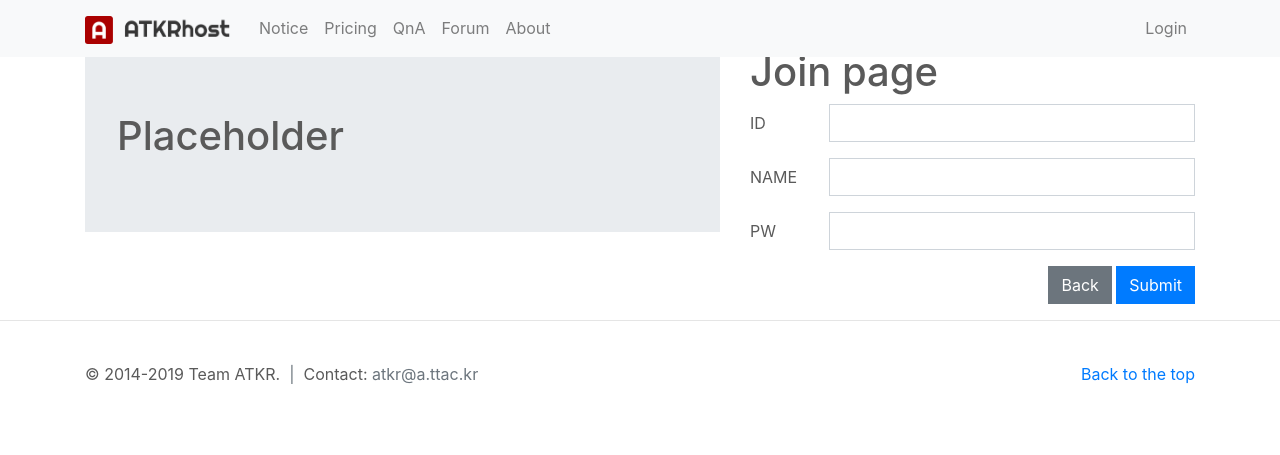
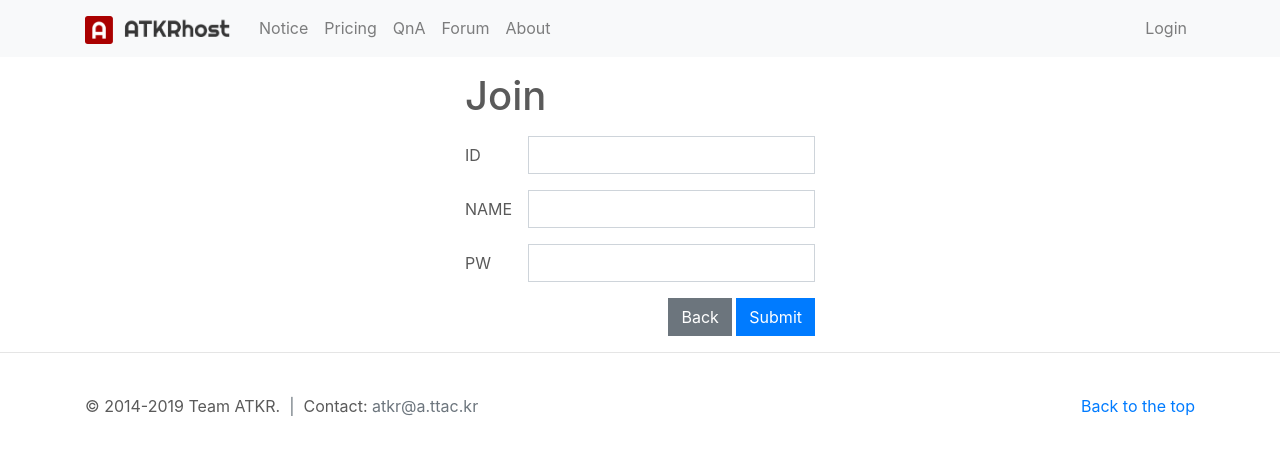
Before and after one commit to Xvezda/xvzd-wargame, a Flask app: template app/templates/join.html in a window 1280 px wide. Shown: the top 455 px of the page. Run offline with Flask 2, Linux system fonts and the light colour scheme; the template is opened without the code that fills it, so the values that code supplies are empty; parts of the project's set-up code (start-up, migrations or seed data) failed here and were passed over; some libraries are stand-ins or nearby versions.

Commit message:
Change account page style

```diff
--- a/app/templates/base.html
+++ b/app/templates/base.html
@@ -2,7 +2,7 @@
 <html>
   <head>
     {%- block meta -%}{% include 'meta.html' %}{%- endblock -%}
-    <title>{% block title -%}ATKRHost{%- endblock %} - Powered by Team ATKR</title>
+    <title>{% block title -%}ATKRhost{%- endblock %} - Powered by Team ATKR</title>
     {%- block styles -%}{% include 'styles.html' %}{%- endblock -%}
     {%- block scripts_head -%}{% include 'scripts_head.html' %}{%- endblock -%}
   </head>
--- a/app/templates/board_write.html
+++ b/app/templates/board_write.html
@@ -8,7 +8,6 @@
 <div id="board" class="mt-4">
   <div class="container">
     <h1>{{ board|title }} <small>[<a href="#" onclick="hint()">?</a>]</small></h1>
-    <!-- Hint: https://github.com/Xvezda/xvzd-wargame/blob/master/app/common/lib/security.py#L43 -->
     <form action="/{{ board }}/write-check" method="POST">
       <input type="hidden" name="csrf_token" value="{{ session['csrf_token'] }}">
       <div class="form-group">
--- a/app/templates/join.html
+++ b/app/templates/join.html
@@ -3,19 +3,8 @@
 {%- block content -%}
 <div class="container">
   <div class="row">
-    <div class="col-md-7">
-      <div class="jumbotron">
-        <h1>Placeholder</h1>
-      </div>
-    </div>
-    <div class="col-md-5">
-      <div class="row">
-        <div class="col">
-          <h1>Join page</h1>
-        </div>
-      </div>
-      <div class="row">
-        <div class="col">
+    <div class="col-md-4 offset-md-4 mt-4">
+      <h1 class="mb-3">Join</h1>
       <form id="join" action="/join-check" method="POST">
         <input type="hidden" name="csrf_token" value="{{ session['csrf_token'] }}">
         <div class="form-group row">
@@ -44,6 +33,4 @@
     </div>
   </div>
 </div>
-  </div>
-</div>
 {%- endblock -%}
```
Also changed, not shown: app/db.sql (+5 -4 lines), app/templates/login.html (+2 -15 lines). Lines whose indentation alone changed are shown as unchanged.
